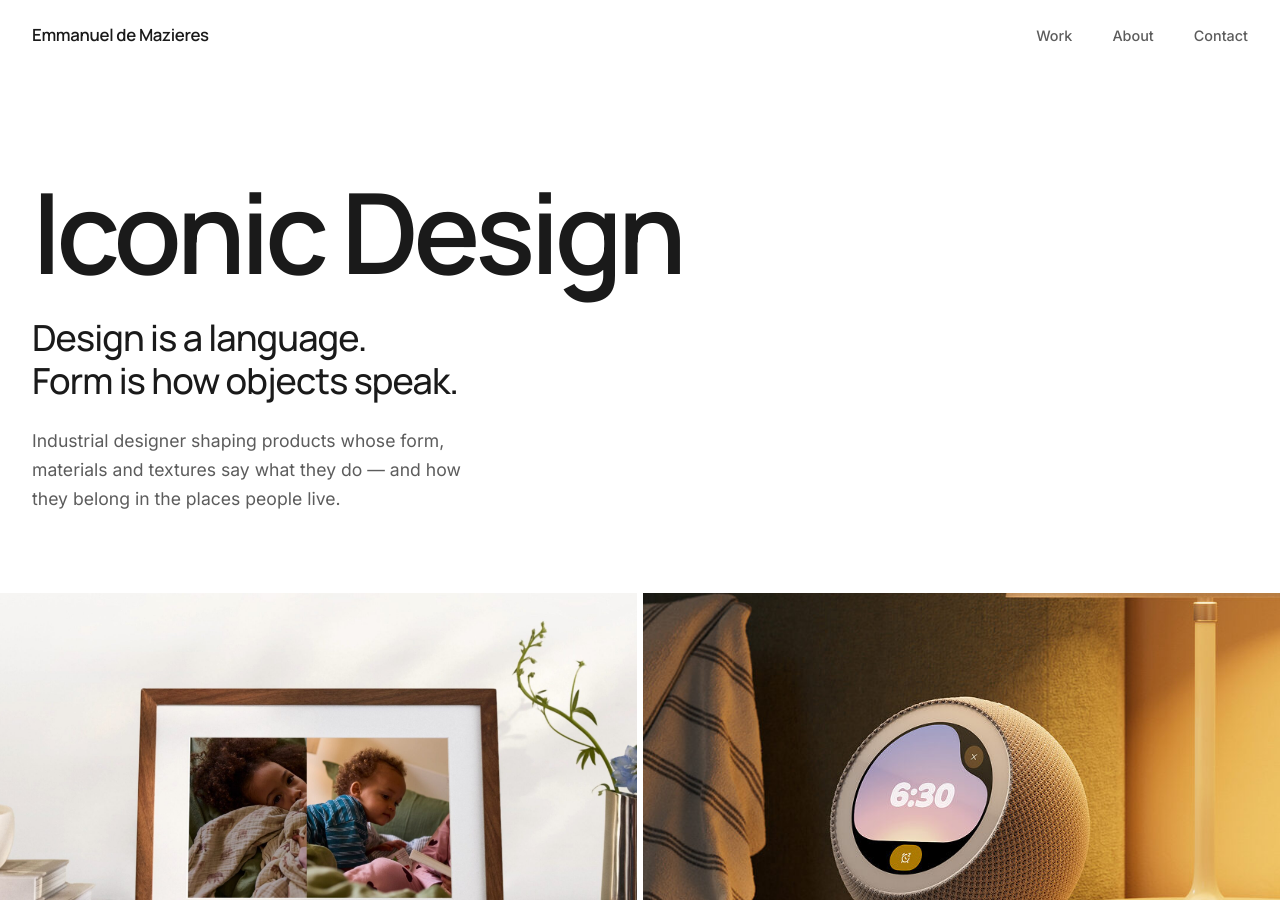
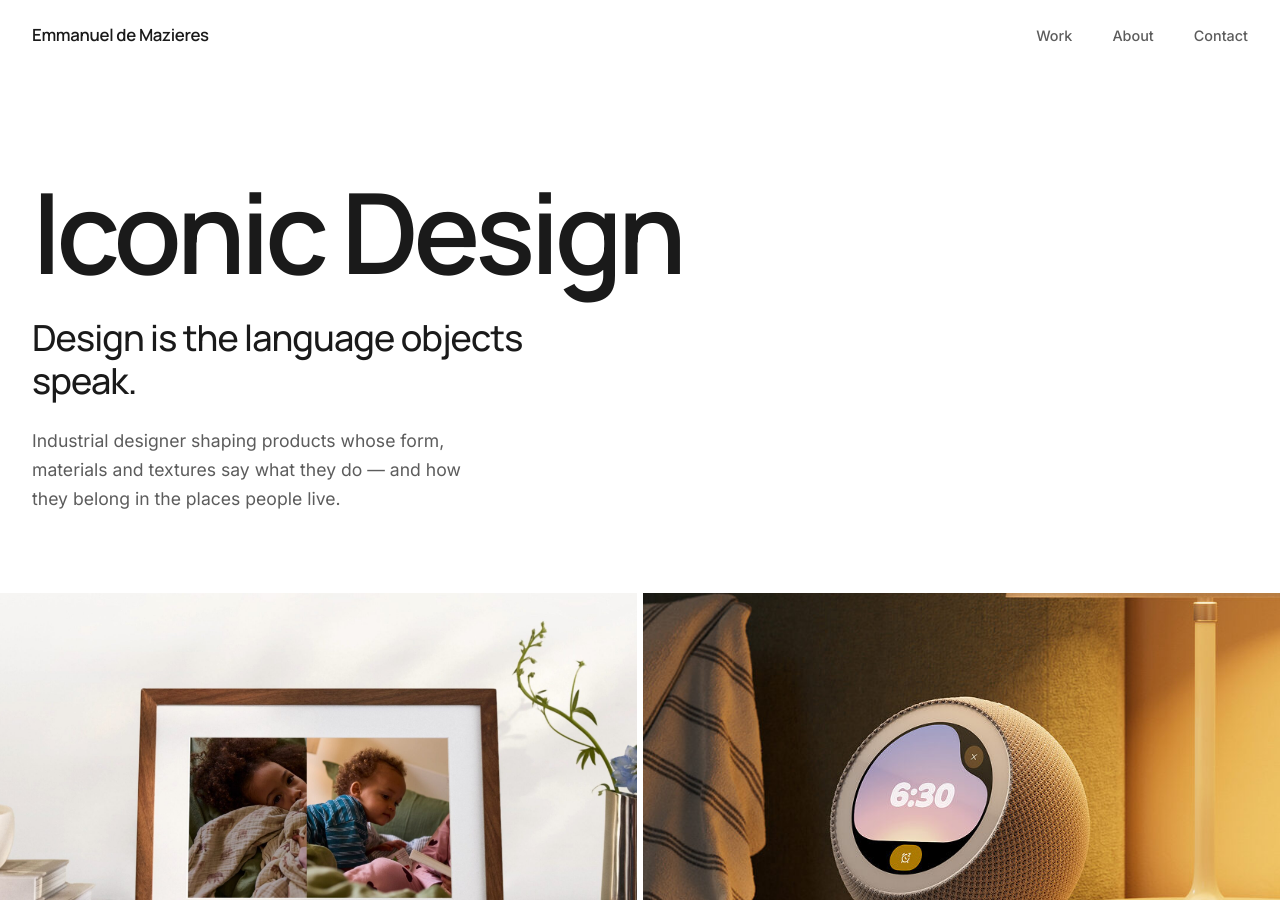
Before and after one commit to manulaffon/portfolio, a Jekyll site: the page built from index.html, in a window 1280 px wide and 900 px high. Built offline with Jekyll 4.4.1, drawn with Linux system fonts in a browser that asks for light colours.

Commit message:
Update Files “home”

```diff
--- a/_data/site.yml
+++ b/_data/site.yml
@@ -1,13 +1,9 @@
 name: Emmanuel de Mazieres
 title: Emmanuel de Mazieres — Industrial Designer
 description: Emmanuel de Mazieres is an industrial designer who treats form, material and texture as a language, designing products that show what they do and how they belong where they live.
-
 hero_title: Iconic Design
-hero_tagline: |-
-  Design is a language.
-  Form is how objects speak.
+hero_tagline: Design is the language objects speak.
 hero_subtitle: Industrial designer shaping products whose form, materials and textures say what they do — and how they belong in the places people live.
-
 about_label: About
 about_heading: Objects that explain themselves
 about_text: |-
@@ -23,7 +19,6 @@ about_details:
     value: Industrial Design · Product · CMF
   - label: Previously
     value: IDEO · fuseproject · Incase
-
 contact_label: Contact
 contact_heading: Let’s make something that speaks for itself
 contact_text: Open to collaborations, conversations, and new opportunities.
```
